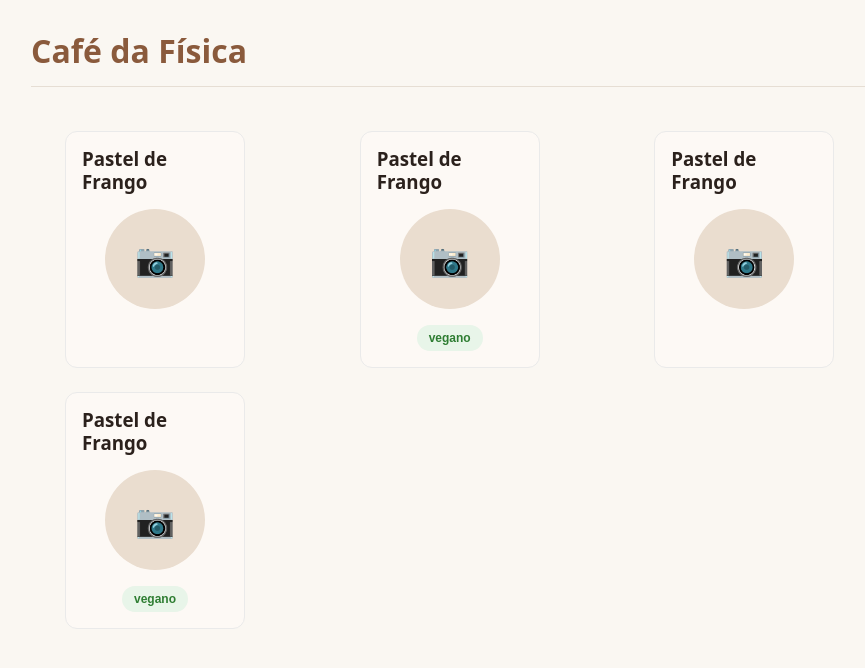
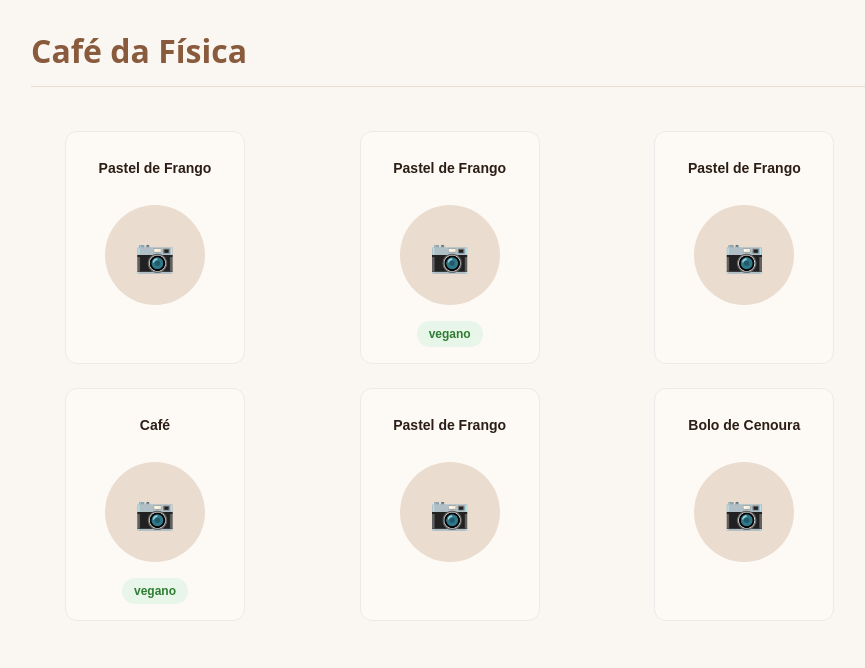
Before and after one commit to delzingbf/cafe-da-fisica, a React (Vite) app in the folder apps/web/: page / in a window 1280 px wide. Shown: the top 668 px of the page, without its empty margins (145-1010 px from the left). Built offline with nearby package versions, Linux system fonts and the light colour scheme; the HTML template or start-up script is replaced by a standard one.

Commit message:
feat: complete modal

```diff
--- a/apps/web/src/App.tsx
+++ b/apps/web/src/App.tsx
@@ -12,10 +12,12 @@ export default function App() {
 
         {/* CARDS */}
         <div className="catalogo-grid">
-          <ProductCard nome="Pastel de Frango" isVegano={false} />
-          <ProductCard nome="Pastel de Frango" isVegano={true} />
-          <ProductCard nome="Pastel de Frango" isVegano={false} />
-          <ProductCard nome="Pastel de Frango" isVegano={true} />
+          <ProductCard isVegano={false} nome="Pastel de Frango" preco={7.50} tipo="Salgado"/>
+          <ProductCard isVegano={true} nome="Pastel de Frango" preco={7.50} tipo="Salgado"/>
+          <ProductCard isVegano={false} nome="Pastel de Frango" preco={7.50} tipo="Salgado"/>
+          <ProductCard isVegano={true} nome="Café" preco={2.50} tipo="Bebida"/>
+          <ProductCard isVegano={false} nome="Pastel de Frango" preco={7.50} tipo="Salgado"/>
+          <ProductCard isVegano={false} nome="Bolo de Cenoura" preco={7.50} tipo="Doce"/>
         </div>
 
       </main>
--- a/apps/web/src/components/ProductCard.css
+++ b/apps/web/src/components/ProductCard.css
@@ -11,12 +11,12 @@ flex-direction: column;    /* Empilha os itens forma de coluna */
 align-items: center;       /* Centraliza os itens horizontalmente no meio da caixa */
 gap: 16px;
 }
-.card-produto {
- font-family: sans-serif;
+.card-titulo {
+  font-family: sans-serif;
   font-size: 14px;
   font-weight: bold;
-  color: #333333;
-  margin: 0;
+  color: #2c1e16 !important;
+  margin: 12px 0;
   text-align: center;
 }
 
@@ -33,11 +33,96 @@ gap: 16px;
 }
 
 .tag-vegano {
-  background-color: #E8F5E9; /* Fundo verde claro */
-  color: #2E7D32;            /* Texto verde escuro para contraste */
-  padding: 4px 12px;         /* Espaçamento interno (4px vertical, 12px horizontal) */
-  border-radius: 999px;      /* Arredonda totalmente as pontas, criando formato de pílula */
-  font-size: 12px;           /* Letra pequena */
-  font-weight: bold;         /* Texto em negrito */
+  background-color: #E8F5E9;
+  color: #2E7D32;
+  padding: 4px 12px;
+  border-radius: 999px;      /*formato de pílula */
+  font-size: 12px;
+  font-weight: bold;
   font-family: sans-serif;
 }
+
+/* O fundo escuro que bloqueia a página inteira e desfoca o fundo */
+.modal-overlay {
+  position: fixed;
+  top: 0;
+  left: 0;
+  width: 100vw;
+  height: 100vh;
+  background-color: rgba(0, 0, 0, 0.4); /*40% de transparência */
+  backdrop-filter: blur(8px); /* LINHA QUE DESFOCA O FUNDO */
+  display: flex;
+  justify-content: center;
+  align-items: center;
+  z-index: 1000; /* Garante que fica por cima de tudo */
+}
+
+/*caixa do pop-up */
+.modal-content {
+  background-color: #FFF6EC;
+  padding: 32px;
+  border-radius: 16px;
+  width: 90%;
+  max-width: 400px;
+  position: relative;
+  display: flex;
+  flex-direction: column;
+  align-items: center;
+  gap: 12px;
+  box-shadow: 0px 10px 30px rgba(0, 0, 0, 0.5);
+}
+
+
+.botao-fechar {
+  position: absolute;
+  top: 16px;
+  right: 16px;
+  background: none;
+  border: none;
+  font-size: 20px;
+  font-weight: bold;
+  cursor: pointer;
+  color: #666;
+}
+
+.botao-adicionar {
+  background-color: #8b4513;
+  color: white;
+  border: none;
+  padding: 12px 24px;
+  border-radius: 8px;
+  font-size: 16px;
+  font-weight: bold;
+  cursor: pointer;
+  width: 100%;
+  margin-top: 16px;
+  transition: background-color 0.2s;
+}
+
+.botao-adicionar:hover {
+  background-color: #6b3410;
+}
+
+
+.modal-preco {
+  font-size: 24px;
+  font-weight: bold;
+  color: #2c1e16;
+  margin: 8px 0;
+}
+
+/* Escurece o título dentro do modal */
+.modal-content h2 {
+  color: #2c1e16;
+  margin: 8px 0 4px 0;
+}
+
+/* Escurece o texto da categoria */
+.modal-tipo {
+  color: #555555;
+  margin: 0;
+}
+
+h3.card-titulo {
+  color: #2c1e16 !important;
+}
--- a/apps/web/src/components/ProductCard.tsx
+++ b/apps/web/src/components/ProductCard.tsx
@@ -1,3 +1,4 @@
+import { useState} from 'react';;
 import './ProductCard.css';
 
 
@@ -5,17 +6,19 @@ import './ProductCard.css';
 export interface ProductCardProps {
   nome: string;
   isVegano: boolean;
-  imagemPlaceholder?: string; // O "?" diz que esse dado é opcional por enquanto
+  tipo: string;
+  preco: number;
+  imagemPlaceholder?: string; // ? == opcional
 }
 
 // recebe dados e exporta a interface
-export function ProductCard({nome, isVegano}: ProductCardProps) {
-  return(
-    <div className='card-container'>
+export function ProductCard({nome, isVegano, tipo, preco}: ProductCardProps) {
+    const [isModalOpen, setIsModalOpen] = useState(false);
+    return(
+        <>
 
-
+    <div className='card-container' onClick={() => setIsModalOpen(true)}>
       <h3 className='card-titulo'>{nome}</h3>
-
       {/* AQUI IREMOS COLOCAR A FOTO*/}
       <div className='card-foto'>
         📷
@@ -26,5 +29,29 @@ export function ProductCard({nome, isVegano}: ProductCardProps) {
       )}
 
     </div>
+    {/* janela do modal*/}
+    {isModalOpen && (
+        <div className = "modal-overlay">
+        <div className = "modal-content">
+
+        <button className="botao-fechar" onClick={() => setIsModalOpen(false)}>X</button>
+
+         {/*INFORMACOES SOBRE PRODUTO*/}
+
+         <div className ='modal-foto-grande'>📷</div>
+         <h2>{nome}</h2>
+         <p className="modal-tipo">Categoria: {tipo}</p>
+         <p className ="modal-preco">R$ {preco.toFixed(2)}</p>
+
+         {isVegano && (
+            <span className="tag-vegano">vegano</span>
+         )}
+
+         <button className="botao-adicionar">Adicionar no carrinho</button>
+
+         </div>
+    </div>
+    )}
+    </>
   );
 }
```
Also changed, not shown: 1 other file (tests, documents, lock files or other folders).
